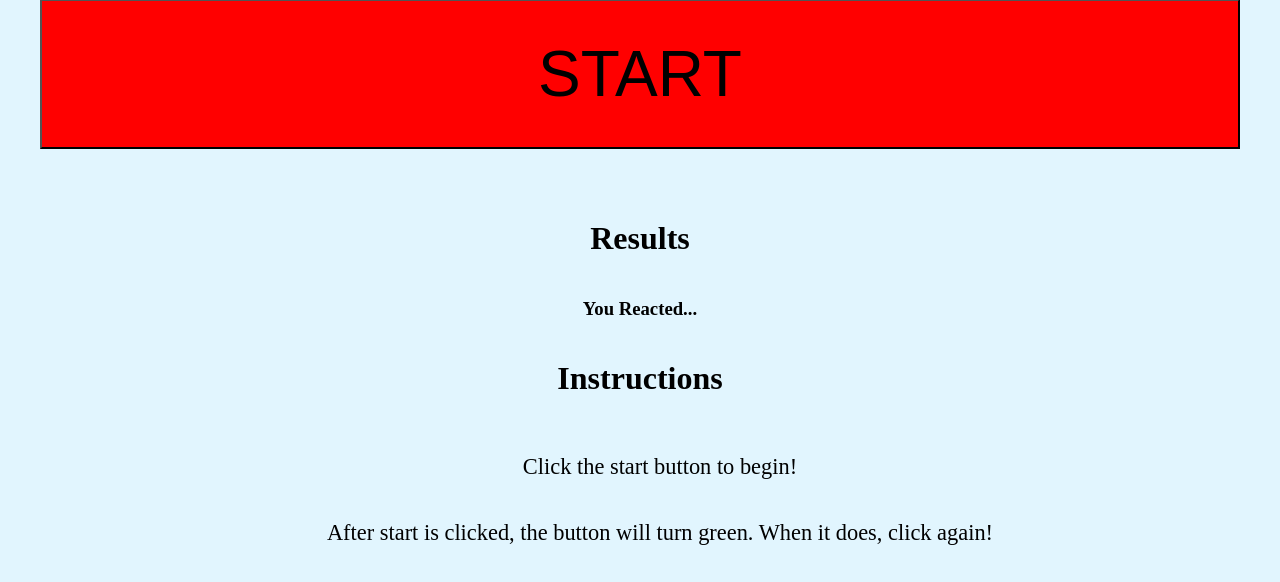
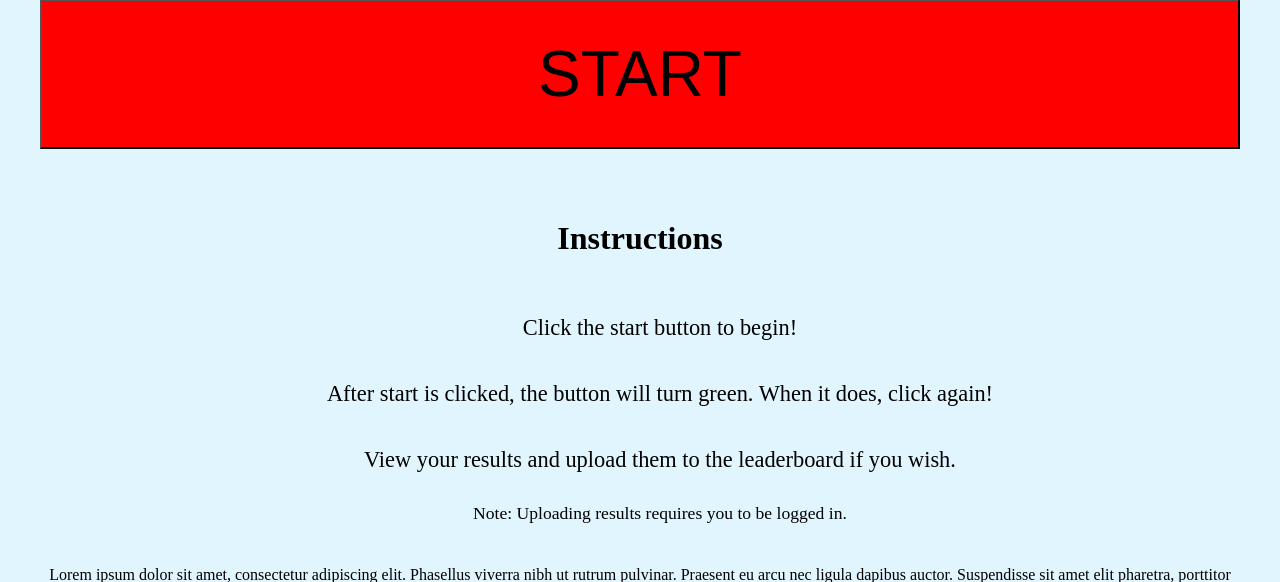
Before and after one commit to BrianZhang1/Reaction-Timer, a Flask app: page /test in a window 1280 px wide. Shown: the part 154-736 px from the top of the page. Run offline with Flask 2, Linux system fonts and the light colour scheme.

Commit message:
implemented dynamic changing of website and test now works

```diff
--- a/static/styles.css
+++ b/static/styles.css
@@ -82,12 +82,16 @@
     flex-direction: column;
 }
 
-#test_page_content > button {
+#test_page_start_button {
     width: 100%;
     height: 150px;
     background-color: red;
     margin: 50px;
     font-size: 4rem;
+}
+
+#test_page_results_wrapper {
+    display: None
 }
 
 #test_page_content > p {
--- a/static/test.js
+++ b/static/test.js
@@ -1,6 +1,7 @@
 document.onkeydown = (e) => {
     if (e.key == " ") {
         document.onkeydown = null;
+        console.log("hello")
         startTest();
     }
 }
@@ -26,7 +27,7 @@
             clearInterval(this.timer);
             this.timeElapsed = 0;
             this.startTime = new Date();
-            document.querySelector("#content").style.backgroundColor = "green";
+            document.querySelector("#test_page_start_button").style.backgroundColor = "green";
             document.onkeydown = (event) => {
                 if (event.key == " ") {
                     let end = new Date();
@@ -40,8 +41,7 @@
 }
 
 function startTest() {
-    homeText = document.querySelector(".homeText");
-    homeText.style.display = "none";
+    document.querySelector("#test_page_start_button").innerHTML = ""
     let timer = new ReactionTimer(endTest);
     timer.startDelayTimer();
 }
@@ -67,8 +67,16 @@
         }
     };
     let results = "You Reacted in: " + rt + " ms!";
-    let resultsElement = document.querySelector("#results");
-    let resultsTextElement = document.querySelector("#resultsText");
-    resultsTextElement.innerHTML = results;
-    resultsElement.style.display = "flex";
+    document.querySelector("#test_page_results_text").innerHTML = results;
+    document.querySelector("#test_page_results_wrapper").style.display = "flex"
+
+    document.querySelector("#test_page_start_button").style.backgroundColor = "red"
+    document.querySelector("#test_page_start_button").innerHTML = "START"
+    document.onkeydown = (e) => {
+        if (e.key == " ") {
+            document.onkeydown = null;
+            console.log("hello")
+            startTest();
+        }
+    }
 }
--- a/templates/test.html
+++ b/templates/test.html
@@ -40,9 +40,9 @@
             </div>
             <div class="content centered" id="test_page_content">
                 <button id="test_page_start_button">START</button>
-                <div class="centered" id="test_page_results_text">
+                <div class="centered" id="test_page_results_wrapper">
                     <h1>Results</h1>
-                    <h3>You Reacted...</h3>
+                    <h3 id="test_page_results_text"></h3>
                     <div>
                         <!-- Stopped Here -->
                     </div>
```
